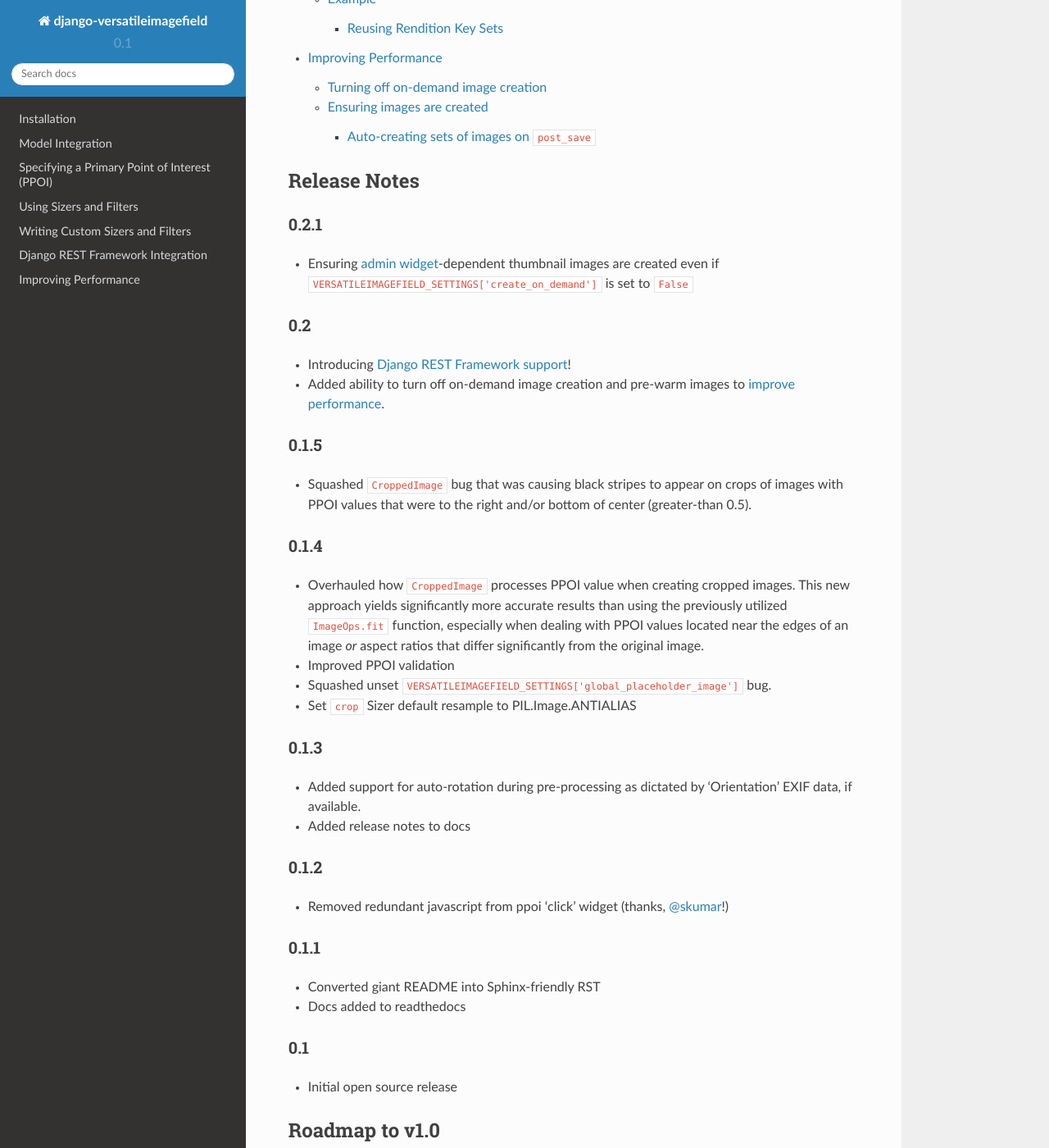
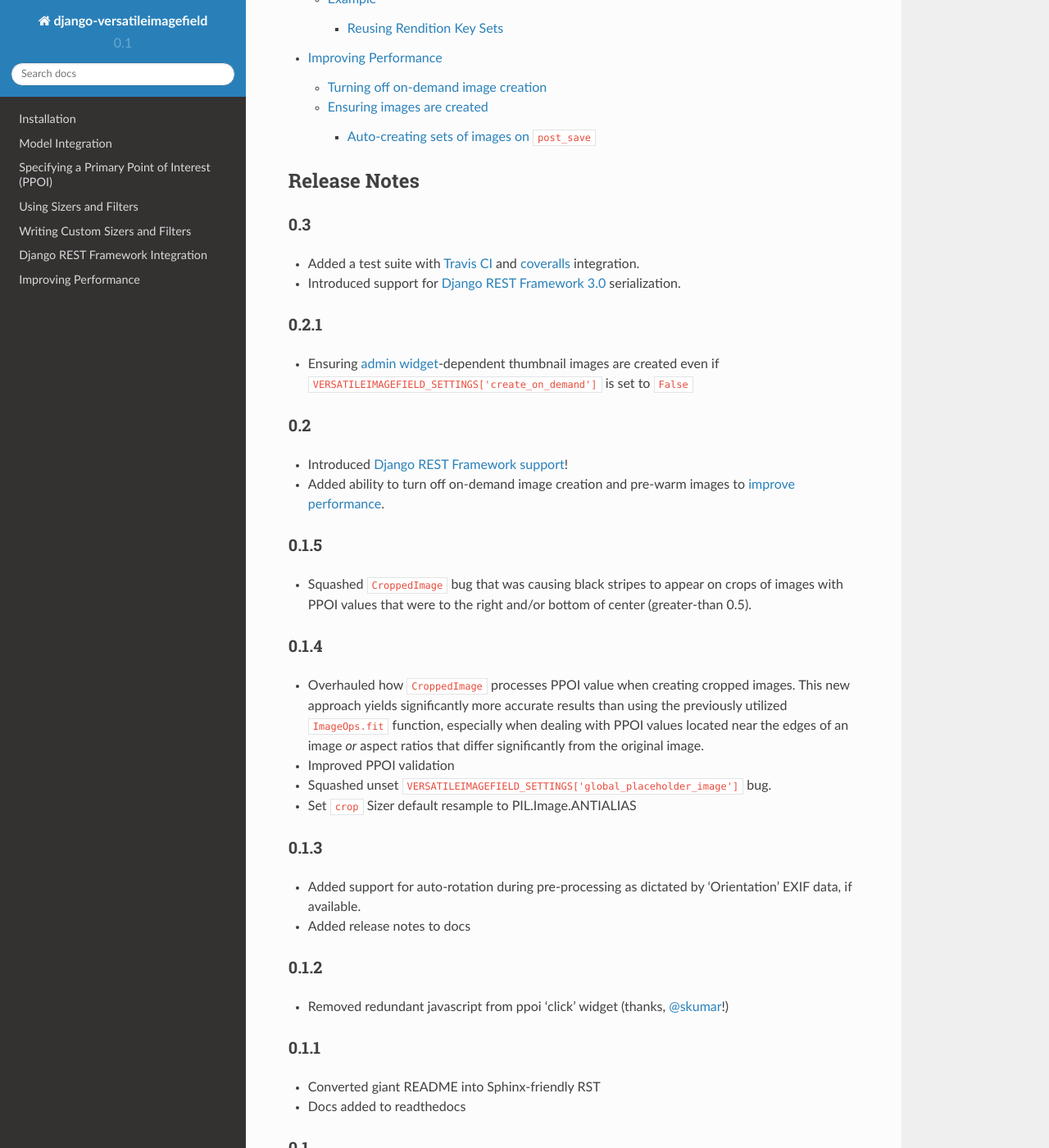
Before and after one commit to respondcreate/django-versatileimagefield, a Sphinx documentation site: the page built from docs/index.rst, in a window 1280 px wide and 1400 px high, scrolled down 2244 px. Shown: the whole window at 82% size. Built offline with Sphinx 7.4.7 and the Read the Docs theme 2.0.0, drawn with Linux system fonts in a browser that asks for light colours.

Commit message:
Updating docs in preparation for 0.3 release

```diff
--- a/README.rst
+++ b/README.rst
@@ -63,7 +63,7 @@ In A Nutshell
 Roadmap to v1.0
 ===============
 
--  Tests!
+-  Python 3 support
 -  Placeholder docs
 -  Programmatically delete images created by ``VersatileImageField``
    (including clearing their connected cache keys)
--- a/docs/index.rst
+++ b/docs/index.rst
@@ -73,13 +73,18 @@ Table of Contents
 Release Notes
 =============
 
+0.3
+^^^
+-  Added a test suite with `Travis CI <https://travis-ci.org/WGBH/django-versatileimagefield>`_ and `coveralls <https://coveralls.io/r/WGBH/django-versatileimagefield>`_ integration.
+-  Introduced support for :doc:`Django REST Framework 3.0 </drf_integration>` serialization.
+
 0.2.1
 ^^^^^
 -  Ensuring :ref:`admin widget <ppoi-formfield>`-dependent thumbnail images are created even if ``VERSATILEIMAGEFIELD_SETTINGS['create_on_demand']`` is set to ``False``
 
 0.2
 ^^^
--  Introducing :doc:`Django REST Framework support </drf_integration>`!
+-  Introduced :doc:`Django REST Framework support </drf_integration>`!
 -  Added ability to turn off on-demand image creation and pre-warm images to :doc:`improve performance </improving_performance>`.
 
 0.1.5
--- a/setup.py
+++ b/setup.py
@@ -6,7 +6,7 @@ from setuptools import find_packages
 setup(
     name='django-versatileimagefield',
     packages=find_packages(),
-    version='0.2.1',
+    version='0.3',
     author=u'Jonathan Ellenberger',
     author_email='jonathan_ellenberger@wgbh.org',
     url='http://github.com/WGBH/django-versatileimagefield/',
```
Also changed, not shown: other parts of docs/index.rst (+0 -1 lines).
